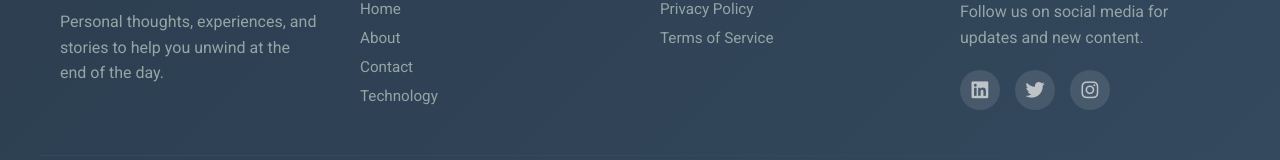
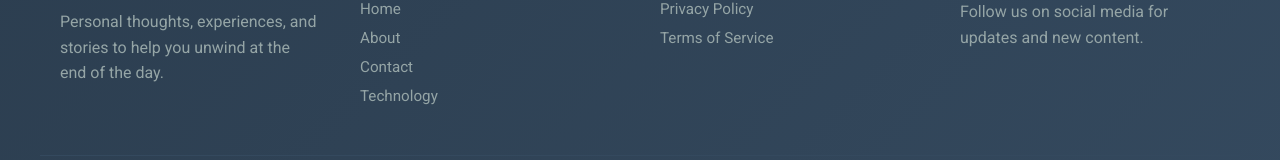
Before and after one commit to jcgarcia/bedtimeblog, a React (Vite) app in the folder client/: page /page/1 in a window 1280 px wide. Shown: the part 358-518 px from the top of the page. Built offline with nearby package versions, Linux system fonts and the light colour scheme; no server answers; a web font is replaced by a local one.

Commit message:
Fix: Update footer to use correct X (Twitter) icon instead of old Twitter icon

```diff
--- a/client/src/components/footer/Footer.jsx
+++ b/client/src/components/footer/Footer.jsx
@@ -6,14 +6,6 @@ import './footer.css';
 export default function Footer() {
   const currentYear = new Date().getFullYear();
   const { socialLinks, loading } = useSocialLinks();
-
-  // Fallbacks for each social media service
-  const defaultLinks = {
-    linkedin: 'https://linkedin.com',
-    twitter: 'https://twitter.com',
-    instagram: 'https://instagram.com',
-    threads: 'https://threads.net',
-  };
 
   return (
     <footer className="footer">
@@ -45,8 +37,9 @@ export default function Footer() {
           <h4>Connect</h4>
           <p>Follow us on social media for updates and new content.</p>
           <div className="footer-social">
+            {(!loading && socialLinks.linkedin) && (
               <a
-              href={(!loading && socialLinks.linkedin) ? socialLinks.linkedin : defaultLinks.linkedin}
+                href={socialLinks.linkedin}
                 className="social-link"
                 aria-label="LinkedIn"
                 target="_blank"
@@ -54,17 +47,21 @@ export default function Footer() {
               >
                 <i className="fa-brands fa-linkedin"></i>
               </a>
+            )}
+            {(!loading && socialLinks.twitter) && (
               <a
-              href={(!loading && socialLinks.twitter) ? socialLinks.twitter : defaultLinks.twitter}
+                href={socialLinks.twitter}
                 className="social-link"
-              aria-label="Twitter"
+                aria-label="X (Twitter)"
                 target="_blank"
                 rel="noopener noreferrer"
               >
-              <i className="fa-brands fa-twitter"></i>
+                <i className="fa-brands fa-x-twitter"></i>
               </a>
+            )}
+            {(!loading && socialLinks.instagram) && (
               <a
-              href={(!loading && socialLinks.instagram) ? socialLinks.instagram : defaultLinks.instagram}
+                href={socialLinks.instagram}
                 className="social-link"
                 aria-label="Instagram"
                 target="_blank"
@@ -72,7 +69,7 @@ export default function Footer() {
               >
                 <i className="fa-brands fa-instagram"></i>
               </a>
-            {/* Optionally add Threads if you want */}
+            )}
             {(!loading && socialLinks.threads) && (
               <a
                 href={socialLinks.threads}
```
Lines whose indentation alone changed are shown as unchanged.
